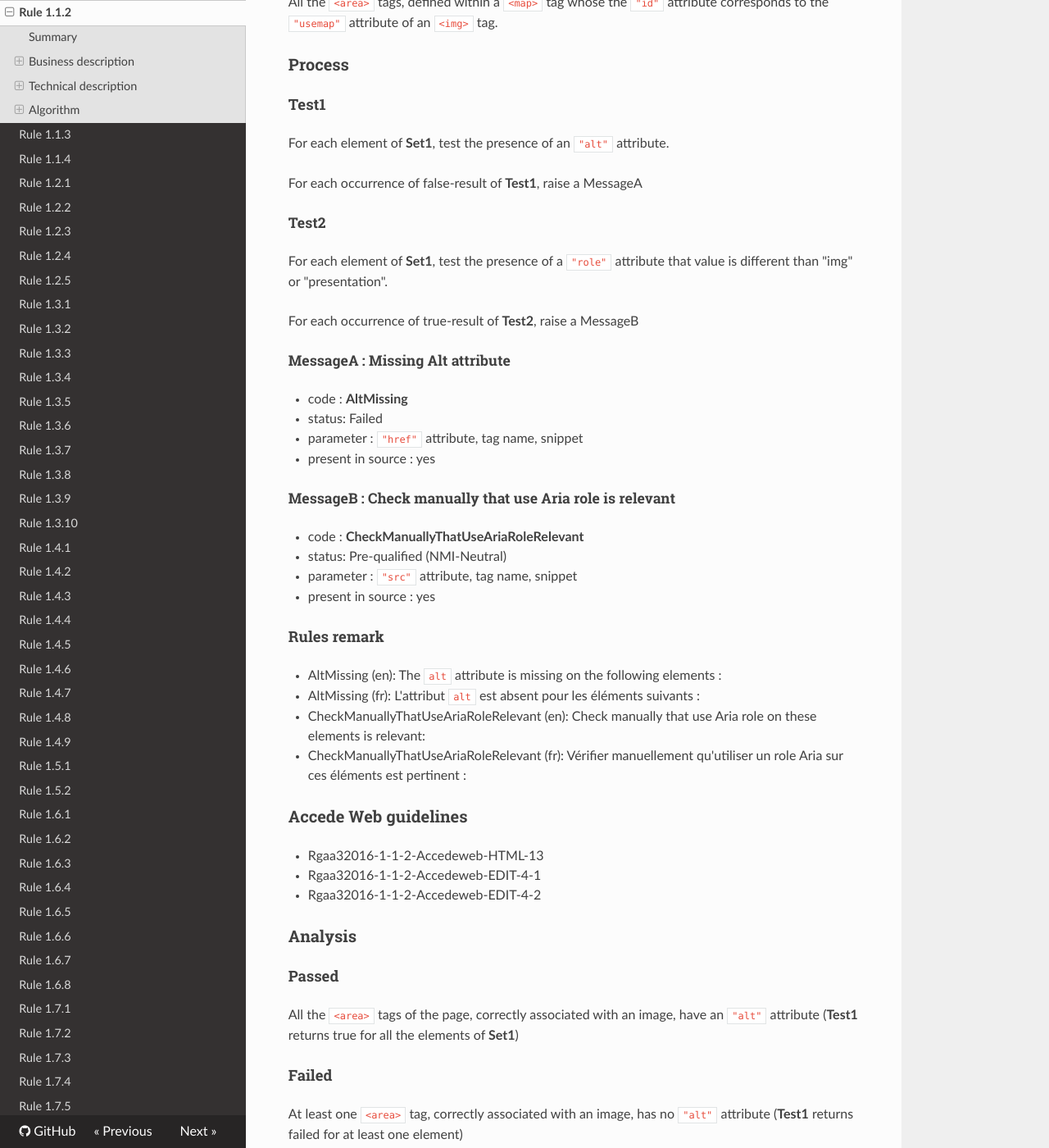
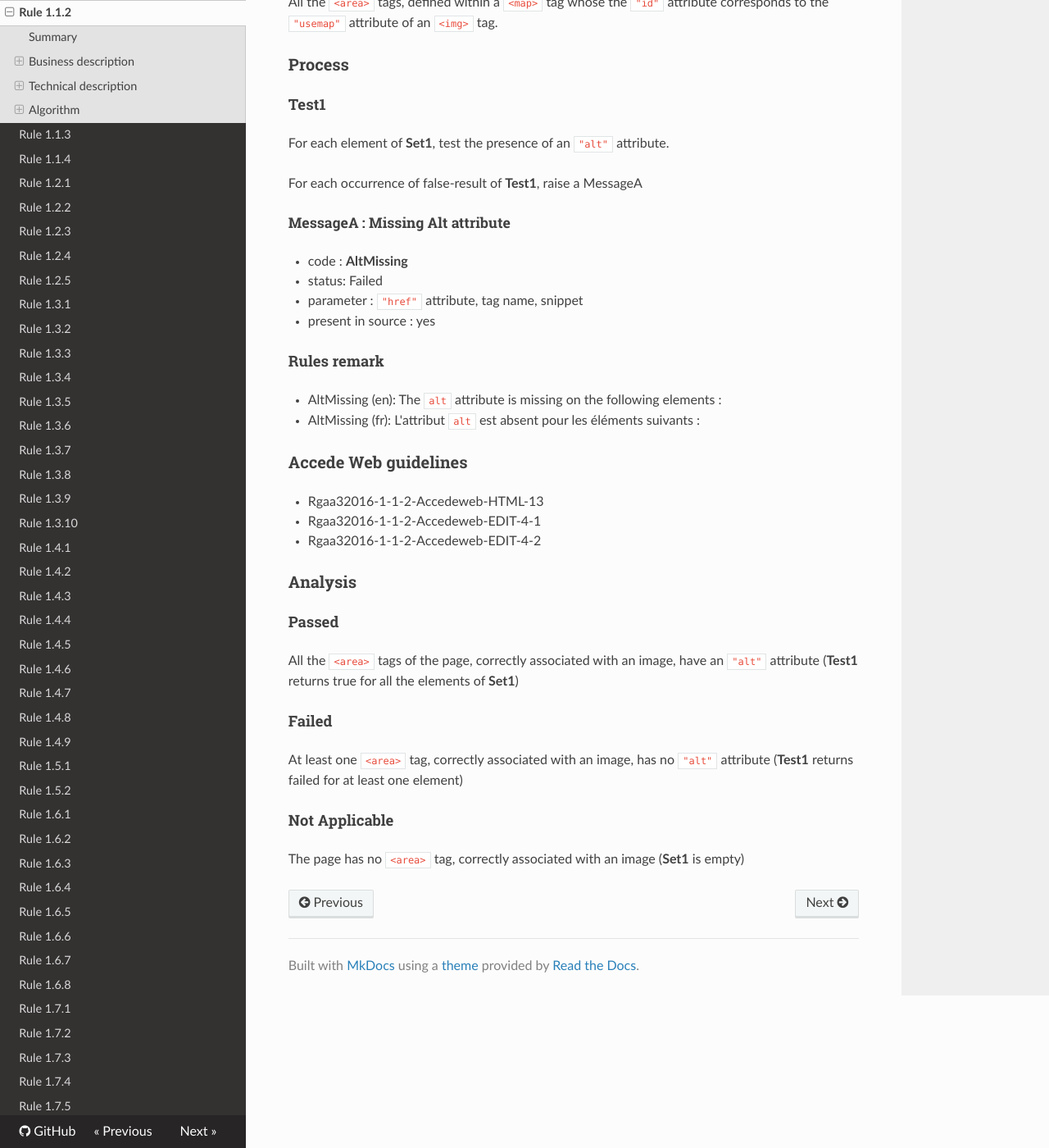
Before and after one commit to Tanaguru/RGAA3-2016, an MkDocs documentation site: the page built from docs/Rule-1-1-2.md, in a window 1280 px wide and 1400 px high, scrolled down 1153 px. Shown: the whole window at 82% size. Built offline with MkDocs 1.6.1, drawn with Linux system fonts in a browser that asks for light colours; nearby versions of some CDN libraries; old or Windows-style settings are respelled for this version of MkDocs; some of the changed text lies outside the part shown.

Commit message:
Update sample for test 1.1.2

```diff
--- a/docs/Rule-1-1-2.md
+++ b/docs/Rule-1-1-2.md
@@ -48,12 +48,6 @@ For each element of **Set1**, test the presence of an `"alt"` attribute.
 
 For each occurrence of false-result of **Test1**, raise a MessageA
 
-##### Test2
-
-For each element of **Set1**, test the presence of a `"role"` attribute that value is different than "img" or "presentation".
-
-For each occurrence of true-result of **Test2**, raise a MessageB
-
 ##### MessageA : Missing Alt attribute
 
 -    code : **AltMissing**
@@ -61,20 +55,10 @@ For each occurrence of true-result of **Test2**, raise a MessageB
 -    parameter : `"href"` attribute, tag name, snippet
 -    present in source : yes
 
-##### MessageB : Check manually that use Aria role is relevant
-
--    code : **CheckManuallyThatUseAriaRoleRelevant**
--    status: Pre-qualified (NMI-Neutral)
--    parameter : `"src"` attribute, tag name, snippet
--    present in source : yes
-
 #### Rules remark
 
  * AltMissing (en): The <code>alt</code> attribute is missing on the following elements :
  * AltMissing (fr): L&#39;attribut <code>alt</code> est absent pour les &eacute;l&eacute;ments suivants :
-
- * CheckManuallyThatUseAriaRoleRelevant (en): Check manually that use Aria role on these elements is relevant:
- * CheckManuallyThatUseAriaRoleRelevant (fr): V&eacute;rifier manuellement qu'utiliser un role Aria sur ces &eacute;l&eacute;ments est pertinent :
 
 ### Accede Web guidelines
 
@@ -92,10 +76,6 @@ All the `<area>` tags of the page, correctly associated with an image, have an `
 
 At least one `<area>` tag, correctly associated with an image, has no `"alt"` attribute (**Test1** returns failed for at least one element)
 
-#### Pre-qualified
-
-All the `<area>` tags of the page have an `"role"` attribute that value is different than "img" or "presentation" (**Test2** returns true for all the elements of **Set1**)
-
 #### Not Applicable
 
 The page has no `<area>` tag, correctly associated with an image (**Set1** is empty)
```
